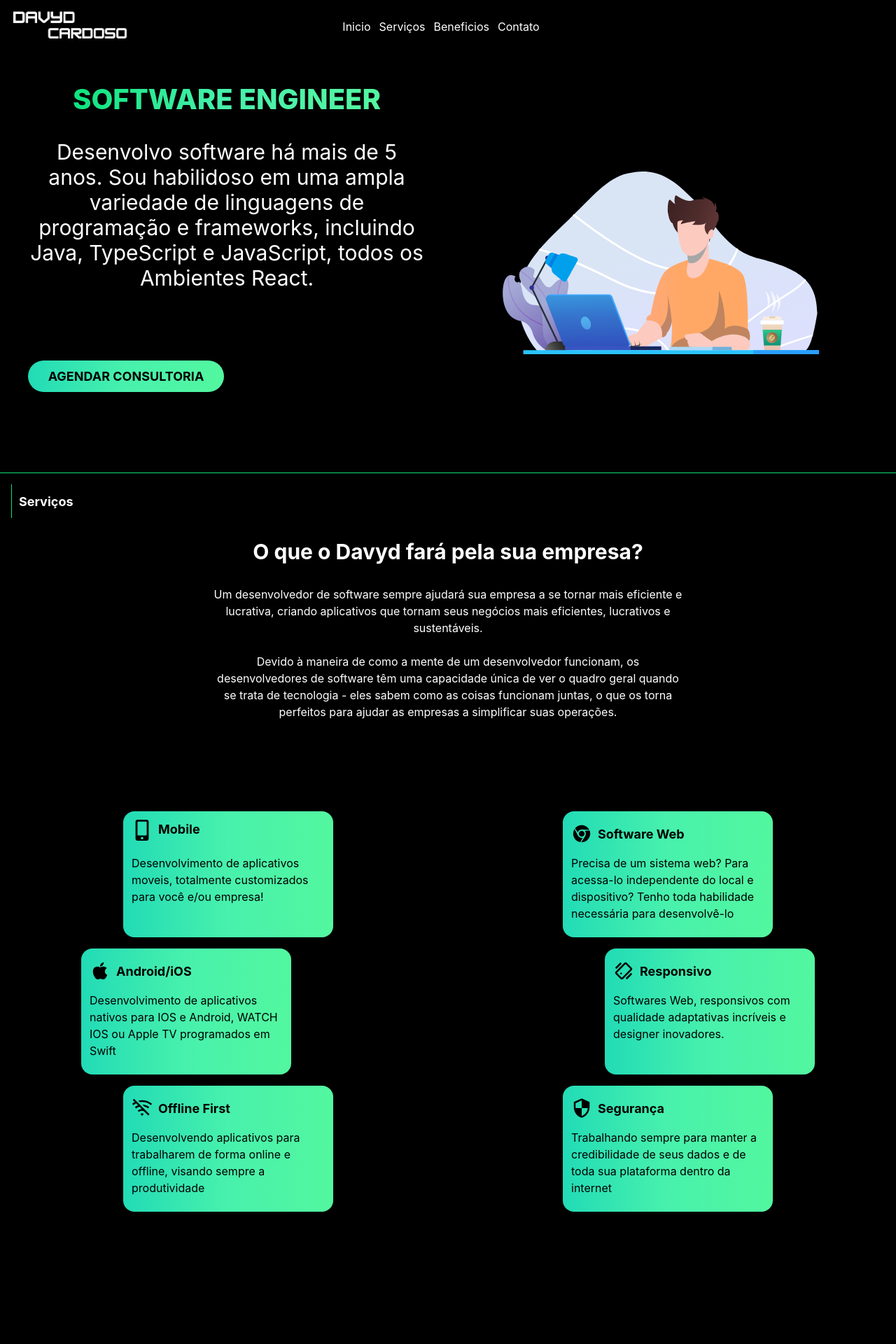
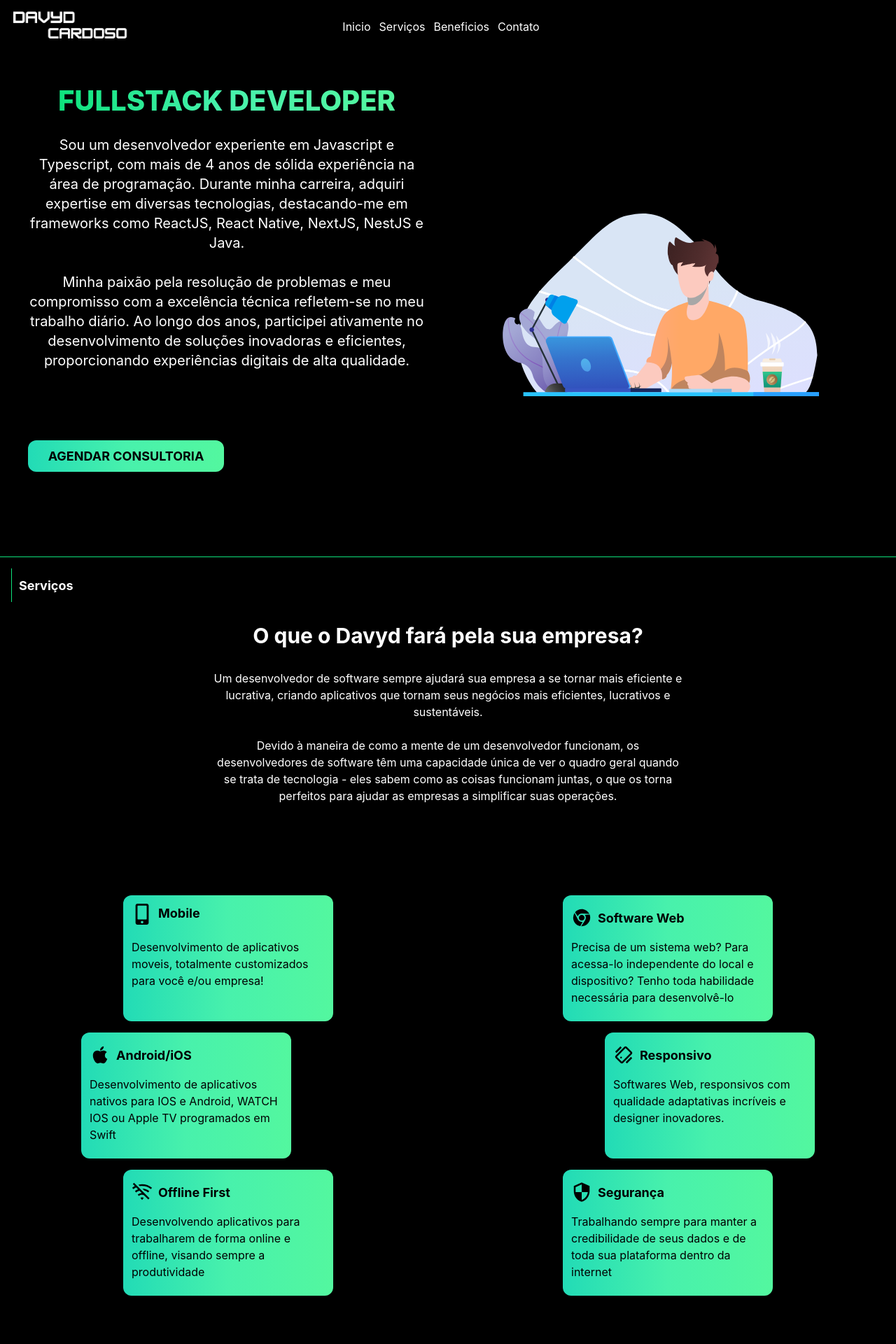
Before and after one commit to davydcardoso/davydcardoso-landing-page, a React (Create React App) app: page / in a window 1280 px wide. Shown: the top 1920 px of the page at 70% size. Built offline with nearby package versions, Linux system fonts and the light colour scheme.

Commit message:
fix: correction layout

```diff
--- a/src/components/Benefits.tsx
+++ b/src/components/Benefits.tsx
@@ -29,7 +29,7 @@ export const Benefits: React.FC = () => {
 
         <button
           onClick={handleRedirectContactForm}
-          className="w-[100%] lg:w-[280px] h-[45px] hidden lg:block lg:absolute lg:right-10 mt-[20px] uppercase bg-gradient-to-r from-[#22DBB6] via-[#48F1AC] to-[#53f79f] text-black text-[18px] font-bold rounded-3xl hover:scale-105 ease-in-out duration-200 "
+          className="w-[100%] lg:w-[280px] h-[45px] hidden lg:block lg:absolute lg:right-10 mt-[20px] uppercase bg-gradient-to-r from-[#22DBB6] via-[#48F1AC] to-[#53f79f] text-black text-[18px] font-bold rounded-xl hover:scale-105 ease-in-out duration-200 "
         >
           AGENDAR CONSULTORIA
         </button>
@@ -127,7 +127,7 @@ export const Benefits: React.FC = () => {
       <div className="w-full flex items-center justify-center">
         <button
           onClick={handleRedirectContactForm}
-          className="w-[90%] h-[45px] lg:hidden lg:absolute lg:right-10 mt-[20px] uppercase bg-gradient-to-r from-[#22DBB6] via-[#48F1AC] to-[#53f79f] text-black text-[18px] font-bold rounded-3xl hover:scale-105 ease-in-out duration-200 "
+          className="w-[90%] h-[45px] lg:hidden lg:absolute lg:right-10 mt-[20px] uppercase bg-gradient-to-r from-[#22DBB6] via-[#48F1AC] to-[#53f79f] text-black text-[18px] font-bold rounded-xl hover:scale-105 ease-in-out duration-200 "
         >
           QUERO MEU SOTWARE
         </button>
--- a/src/components/Contact.tsx
+++ b/src/components/Contact.tsx
@@ -10,8 +10,6 @@ export const Contact: React.FC = () => {
 
   const sendEmail = (e: FormEvent) => {
     e.preventDefault();
-
-    console.log(e);
     emailjs
       .sendForm(
         "service_yu1af5f",
@@ -76,14 +74,14 @@ export const Contact: React.FC = () => {
               cols={30}
               required
               name="message"
-              className="w-[100%] bg-[#262525] rounded-3xl p-4 text-white "
+              className="w-[100%] bg-[#262525] rounded-xl p-4 text-white "
             ></textarea>
           </div>
 
           <div className="w-full flex items-center justify-center  ">
             <button
               type="submit"
-              className="w-[85%] lg:w-[280px] h-[45px] uppercase bg-gradient-to-r from-[#22DBB6] via-[#48F1AC] to-[#53f79f] text-black text-[18px] font-bold rounded-3xl hover:scale-105 ease-in-out duration-200 "
+              className="w-[85%] lg:w-[280px] h-[45px] uppercase bg-gradient-to-r from-[#22DBB6] via-[#48F1AC] to-[#53f79f] text-black text-[18px] font-bold rounded-xl hover:scale-105 ease-in-out duration-200 "
             >
               Enviar
             </button>
--- a/src/components/Input.tsx
+++ b/src/components/Input.tsx
@@ -31,7 +31,7 @@ export const Input: React.FC<Props> = ({
           onChange ? (event) => onChange(event.target.value) : undefined
         }
         required={required}
-        className="w-[100%] h-[47px] bg-[#262525] rounded-3xl p-4 text-white "
+        className="w-[100%] h-[47px] bg-[#262525] rounded-xl p-4 text-white "
       />
     </div>
   );
--- a/src/components/Presentation.tsx
+++ b/src/components/Presentation.tsx
@@ -10,22 +10,25 @@ export const Presetantion: React.FC = () => {
   };
 
   return (
-    <div className="w-full mih-h-[90vh] pt-[100px] grid grid-cols-1 lg:grid-cols-2 items-center gap-4 p-4   ">
+    <div className="w-full min-h-[90vh] lg:h-[90vh] pt-[100px] grid grid-cols-1 lg:grid-cols-2 items-center gap-4 p-4   ">
       <div className="w-full min-h-[70%] flex flex-col items-center lg:items-start p-6 text-white ">
-        <p className="text-center text-3xl  ">
-          <b className="text-[40px] uppercase font-extrabold text-transparent bg-clip-text bg-gradient-to-r from-secondary via-[#48F1AC] to-[#53f79f]  ">
-            Software Engineer
+        <p className="text-xl text-center  ">
+          <b className="text-[40px] uppercase font-extrabold  text-transparent bg-clip-text bg-gradient-to-r from-secondary via-[#48F1AC] to-[#53f79f]  ">
+            FullStack Developer
           </b>
           <br />
           <br />
-          Desenvolvo software há mais de 5 anos. Sou habilidoso em uma ampla
-          variedade de linguagens de programação e frameworks, incluindo Java,
-          TypeScript e JavaScript, todos os Ambientes React.
+          Sou um desenvolvedor experiente em Javascript e Typescript, com mais de 4 anos de sólida experiência na área de programação.
+          Durante minha carreira, adquiri expertise em diversas tecnologias, destacando-me em frameworks como ReactJS, React Native, NextJS, NestJS e Java.
+          <br />
+          <br />
+          Minha paixão pela resolução de problemas e meu compromisso com a excelência técnica refletem-se no meu trabalho diário.
+          Ao longo dos anos, participei ativamente no desenvolvimento de soluções inovadoras e eficientes, proporcionando experiências digitais de alta qualidade.
         </p>
 
         <button
           onClick={handleRedirectContactForm}
-          className="w-[100%] lg:w-[280px] h-[45px] uppercase bg-gradient-to-r from-[#22DBB6] via-[#48F1AC] to-[#53f79f] mt-[40px] lg:mt-[100px] text-black text-[18px] font-bold rounded-3xl hover:scale-105 ease-in-out duration-200 "
+          className="w-[100%] lg:w-[280px] h-[45px] uppercase bg-gradient-to-r from-[#22DBB6] via-[#48F1AC] to-[#53f79f] mt-[40px] lg:mt-[100px] text-black text-[18px] font-bold rounded-xl hover:scale-105 ease-in-out duration-200 "
         >
           AGENDAR CONSULTORIA
         </button>
--- a/src/components/Services.tsx
+++ b/src/components/Services.tsx
@@ -44,7 +44,7 @@ export const Services: React.FC = () => {
 
         <div className="w-full min-h-screen bg-primary grid grid-cols-1 lg:grid-cols-2 justify-items-center gap-2 p-4  ">
           <div className="w-[90%] lg:w-full h-full flex flex-col items-center justify-center gap-4 ">
-            <div className="w-full lg:w-[300px] h-[180px] items-center p-3 hover:cursor-pointer hover:scale-105 ease-in-out duration-200 rounded-2xl bg-gradient-to-r from-[#22DBB6] via-[#48F1AC] to-[#53f79f]   ">
+            <div className="w-full lg:w-[300px] h-[180px] items-center p-3 hover:cursor-pointer hover:scale-105 ease-in-out duration-200 rounded-xl bg-gradient-to-r from-[#22DBB6] via-[#48F1AC] to-[#53f79f]   ">
               <div className="w-full h-[40px] gap-2 flex flex-row o">
                 <FaMobileAlt color="#000" size={30} />
                 <h1 className="text-black text-[18px] font-bold ">Mobile</h1>
@@ -58,7 +58,7 @@ export const Services: React.FC = () => {
               </div>
             </div>
 
-            <div className="w-full lg:w-[300px] h-[180px] p-3 hover:cursor-pointer hover:scale-105 ease-in-out duration-200 rounded-2xl bg-gradient-to-r from-[#22DBB6] via-[#48F1AC] to-[#53f79f] lg:mr-[120px]  ">
+            <div className="w-full lg:w-[300px] h-[180px] p-3 hover:cursor-pointer hover:scale-105 ease-in-out duration-200 rounded-xl bg-gradient-to-r from-[#22DBB6] via-[#48F1AC] to-[#53f79f] lg:mr-[120px]  ">
               <div className="w-full h-[40px] gap-2 flex flex-row items-center">
                 <AiFillApple color="#000" size={30} />
                 <h1 className="text-black text-[18px] font-bold ">
@@ -74,7 +74,7 @@ export const Services: React.FC = () => {
               </div>
             </div>
 
-            <div className="w-full lg:w-[300px] h-[180px] p-3 hover:cursor-pointer hover:scale-105 ease-in-out duration-200 rounded-2xl bg-gradient-to-r from-[#22DBB6] via-[#48F1AC] to-[#53f79f]   ">
+            <div className="w-full lg:w-[300px] h-[180px] p-3 hover:cursor-pointer hover:scale-105 ease-in-out duration-200 rounded-xl bg-gradient-to-r from-[#22DBB6] via-[#48F1AC] to-[#53f79f]   ">
               <div className="w-full h-[40px] gap-2 flex flex-row items-center">
                 <RiWifiOffLine color="#000" size={30} />
                 <h1 className="text-black text-[18px] font-bold ">
@@ -92,7 +92,7 @@ export const Services: React.FC = () => {
           </div>
 
           <div className="w-[90%] lg:w-full h-full flex flex-col items-center justify-center gap-4 ">
-            <div className="w-full lg:w-[300px] h-[180px] p-3 hover:cursor-pointer hover:scale-105 ease-in-out duration-200 rounded-2xl bg-gradient-to-r from-[#22DBB6] via-[#48F1AC] to-[#53f79f]   ">
+            <div className="w-full lg:w-[300px] h-[180px] p-3 hover:cursor-pointer hover:scale-105 ease-in-out duration-200 rounded-xl bg-gradient-to-r from-[#22DBB6] via-[#48F1AC] to-[#53f79f]   ">
               <div className="w-full h-[40px] gap-2 flex flex-row items-center">
                 <AiFillChrome color="#000" size={30} />
                 <h1 className="text-black text-[18px] font-bold ">
@@ -109,7 +109,7 @@ export const Services: React.FC = () => {
               </div>
             </div>
 
-            <div className="w-full lg:w-[300px] h-[180px] p-3 hover:cursor-pointer hover:scale-105 ease-in-out duration-200 rounded-2xl bg-gradient-to-r from-[#22DBB6] via-[#48F1AC] to-[#53f79f] lg:ml-[120px]  ">
+            <div className="w-full lg:w-[300px] h-[180px] p-3 hover:cursor-pointer hover:scale-105 ease-in-out duration-200 rounded-xl bg-gradient-to-r from-[#22DBB6] via-[#48F1AC] to-[#53f79f] lg:ml-[120px]  ">
               <div className="w-full h-[40px] gap-2 flex flex-row items-center">
                 <BiMobileVibration color="#000" size={30} />
                 <h1 className="text-black text-[18px] font-bold ">
@@ -125,7 +125,7 @@ export const Services: React.FC = () => {
               </div>
             </div>
 
-            <div className="w-full lg:w-[300px] h-[180px] p-3 hover:cursor-pointer hover:scale-105 ease-in-out duration-200 rounded-2xl bg-gradient-to-r from-[#22DBB6] via-[#48F1AC] to-[#53f79f]   ">
+            <div className="w-full lg:w-[300px] h-[180px] p-3 hover:cursor-pointer hover:scale-105 ease-in-out duration-200 rounded-xl bg-gradient-to-r from-[#22DBB6] via-[#48F1AC] to-[#53f79f]   ">
               <div className="w-full h-[40px] gap-2 flex flex-row items-center">
                 <MdSecurity color="#000" size={30} />
                 <h1 className="text-black text-[18px] font-bold ">Segurança</h1>
```
